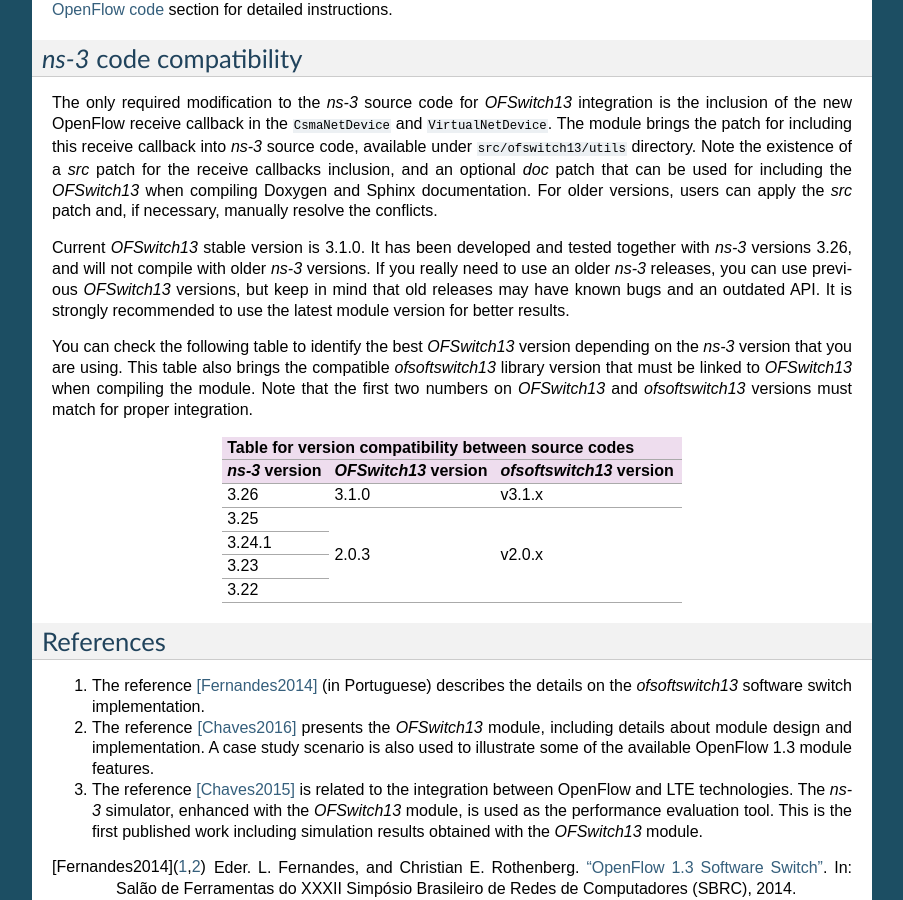
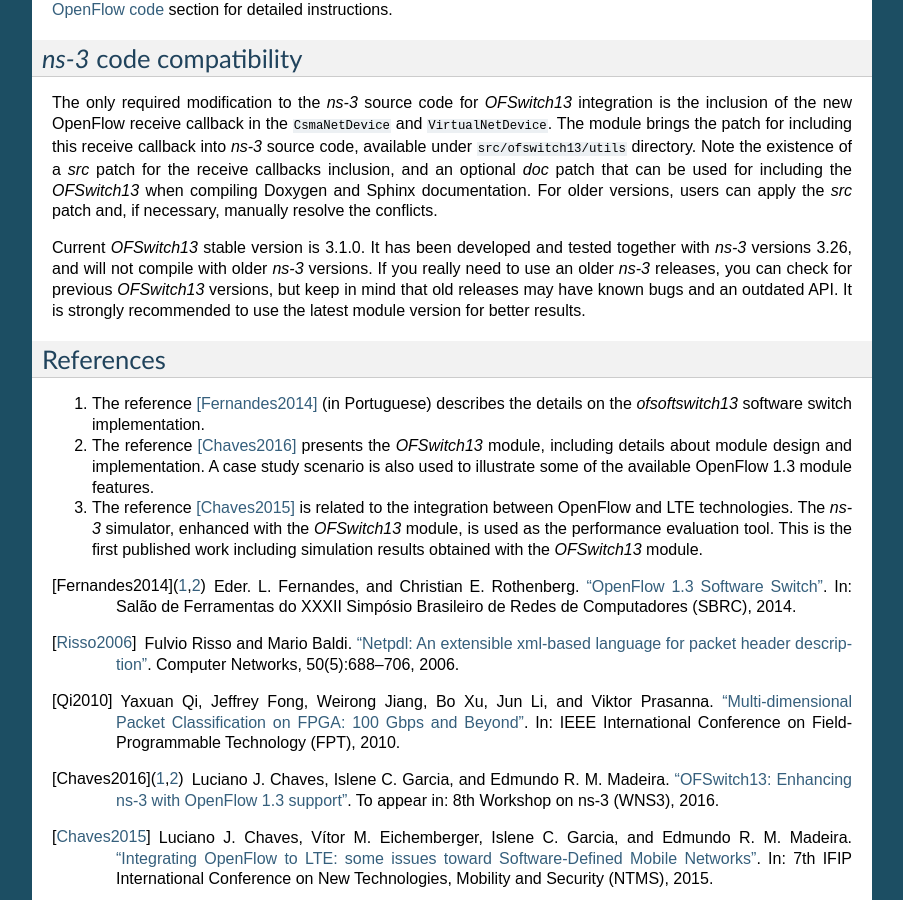
Before and after one commit to ljerezchaves/ofswitch13, a Sphinx documentation site: the page built from doc/source/ofswitch13-description.rst, in a window 1280 px wide and 900 px high, scrolled down 6482 px. Shown: the whole window, without its empty margins (198-1101 px from the left). Built offline with Sphinx 7.4.7, drawn with Linux system fonts in a browser that asks for light colours; formulas are drawn with MathJax 3.

Commit message:
Small fixes on manual.

```diff
--- a/doc/source/ofswitch13-description.rst
+++ b/doc/source/ofswitch13-description.rst
@@ -358,34 +358,10 @@ resolve the conflicts.
 
 Current |ofs13| stable version is 3.1.0. It has been developed and tested
 together with |ns3| versions 3.26, and will not compile with older |ns3|
-versions. If you really need to use an older |ns3| releases, you can use
+versions. If you really need to use an older |ns3| releases, you can check for
 previous |ofs13| versions, but keep in mind that old releases may have known
 bugs and an outdated API. It is strongly recommended to use the latest module
 version for better results.
-
-You can check the following table to identify the best |ofs13| version
-depending on the |ns3| version that you are using. This table also brings the
-compatible |ofslib| library version that must be linked to |ofs13| when
-compiling the module. Note that the first two numbers on |ofs13| and |ofslib|
-versions must match for proper integration.
-
-     +------------------------------------------------------------+
-     |                                                            |
-     |  **Table for version compatibility between source codes**  |
-     |                                                            |
-     +----------------+------------------+------------------------+
-     | |ns3| version  | |ofs13| version  | |ofslib| version       |
-     +================+==================+========================+
-     | 3.26           | 3.1.0            | v3.1.x                 |
-     +----------------+------------------+------------------------+
-     | 3.25           |                  |                        |
-     +----------------+                  +                        +
-     | 3.24.1         |                  |                        |
-     +----------------+ 2.0.3            + v2.0.x                 +
-     | 3.23           |                  |                        |
-     +----------------+                  +                        +
-     | 3.22           |                  |                        |
-     +----------------+------------------+------------------------+
 
 References
 ==========
```
Also changed, not shown: doc/source/ofswitch13-usage.rst (+12 -12 lines).
